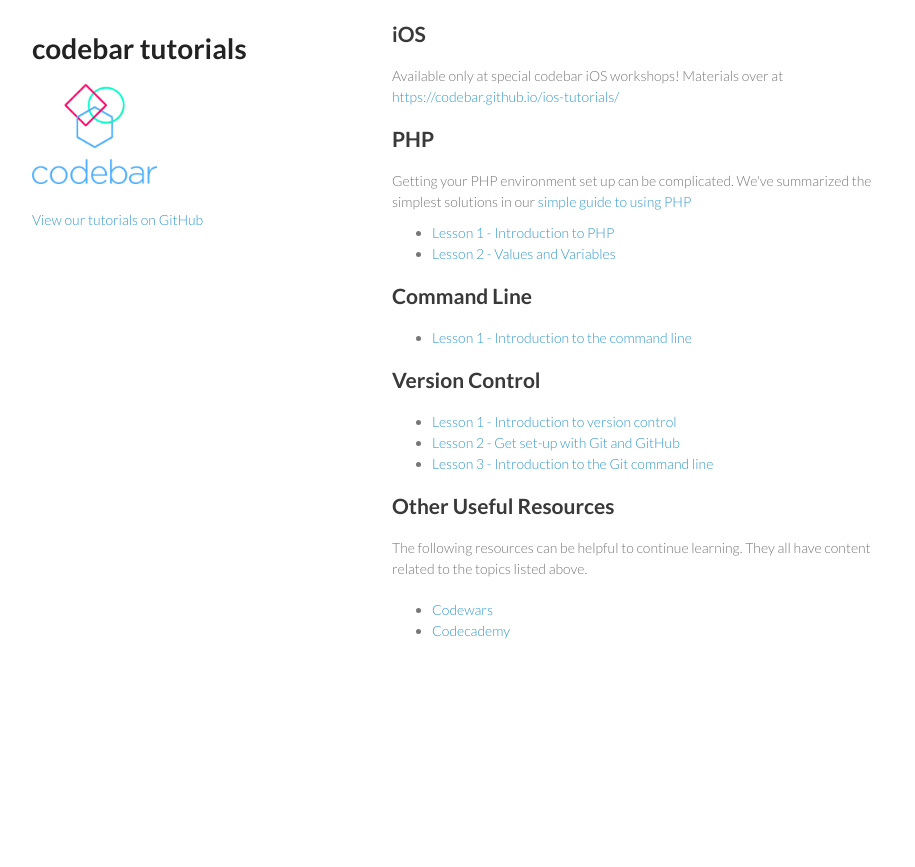
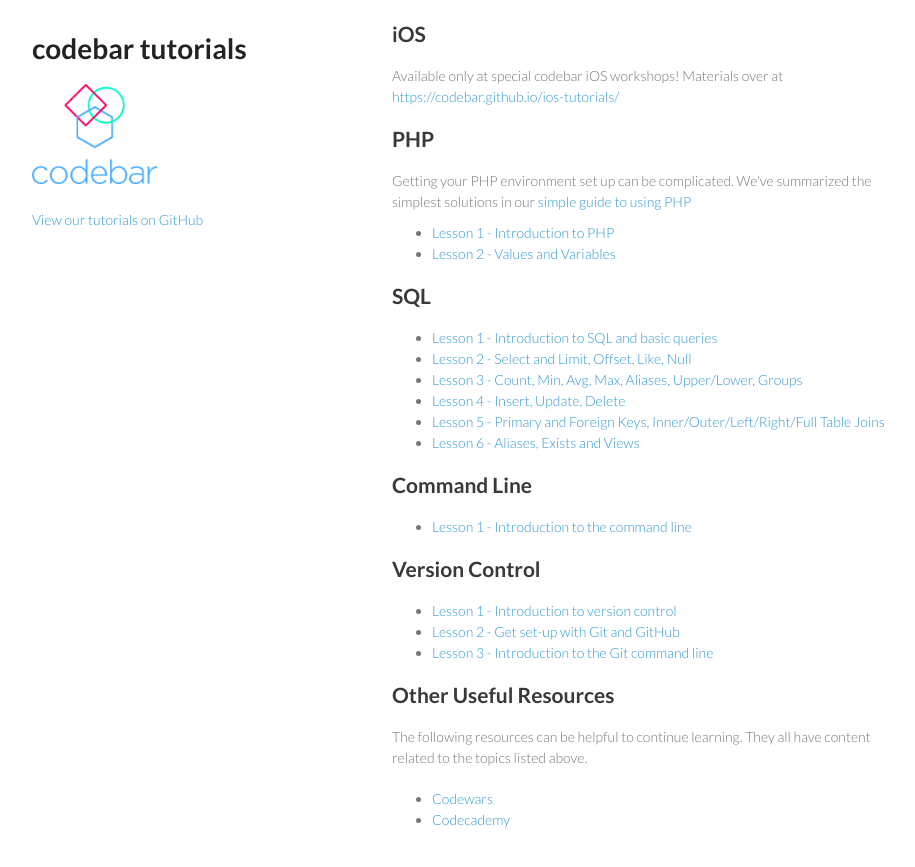
Before and after one commit to codebar/tutorials, a Jekyll site: the page index.html, which Jekyll copies as it is, in a window 1280 px wide and 900 px high, scrolled down 1182 px. Shown: the top 867 px of the window, without its empty margins (178-1093 px from the left). Built offline with Jekyll 4.4.1, drawn with Linux system fonts in a browser that asks for light colours; before the commit the page ends 1893 px from its top, so only the background shows below that.

Commit message:
Added links to SQL tutorials

```diff
--- a/index.html
+++ b/index.html
@@ -105,6 +105,16 @@
           <li><a href="php/lesson2/tutorial.html">Lesson 2 - Values and Variables</a></li>
         </ul>
 
+        <h2>SQL</h2>
+        <ul>
+          <li><a href="sql/lesson1/tutorial.html">Lesson 1 - Introduction to SQL and basic queries</a></li>
+          <li><a href="sql/lesson2/tutorial.html">Lesson 2 - Select and Limit, Offset, Like, Null </a></li>
+          <li><a href="sql/lesson3/tutorial.html">Lesson 3 - Count, Min, Avg, Max, Aliases, Upper/Lower, Groups</a></li>
+          <li><a href="sql/lesson4/tutorial.html">Lesson 4 - Insert, Update, Delete </a></li>
+          <li><a href="sql/lesson5/tutorial.html">Lesson 5 - Primary and Foreign Keys, Inner/Outer/Left/Right/Full Table Joins </a></li>
+          <li><a href="sql/lesson6/tutorial.html">Lesson 6 - Aliases, Exists and Views</a></li>
+        </ul>
+
         <h2>Command Line</h2>
         <ul>
           <li><a href="command-line/introduction/tutorial.html">Lesson 1 - Introduction to the command line</a></li>
```
